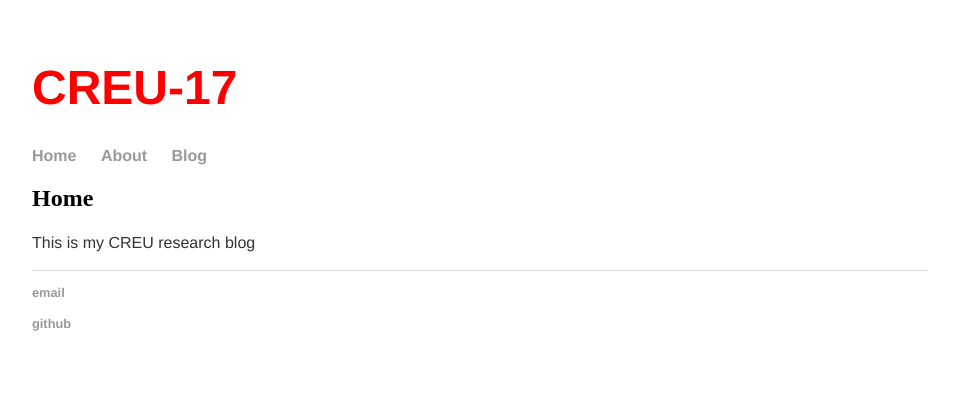
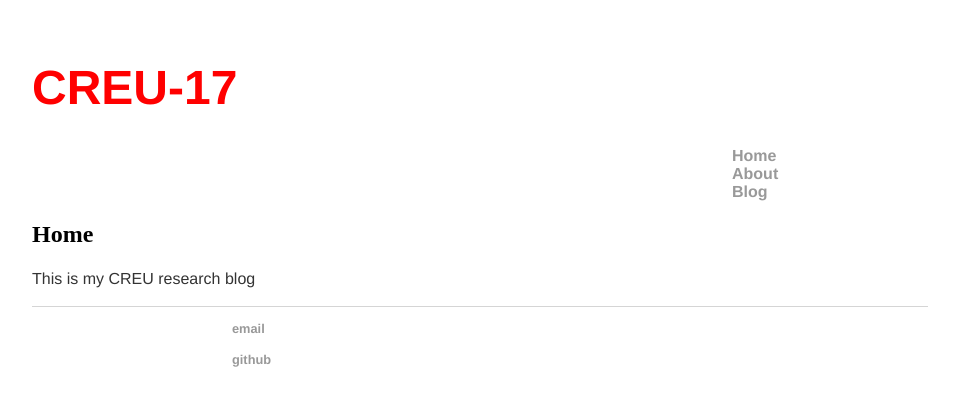
Before and after one commit to maxpaper86/CREU-Poly-17, a Jekyll site: the page built from index.html, in a window 1280 px wide. Shown: the top 406 px of the page, without its empty margins (160-1119 px from the left). Built offline with Jekyll 4.4.1, drawn with Linux system fonts in a browser that asks for light colours.

Commit message:
Update main.css

```diff
--- a/css/main.css
+++ b/css/main.css
@@ -16,13 +16,13 @@ body {
 ul {
     font-family:'Helvetica', 'Arial', 'Sans-Serif';
     padding: 0px;
-    margin-right: 200px;
+    margin-left: 200px;
     font-size: 1em;
     list-style: disc;
 }
 li {
     padding:0px;
-    margin-right: 500px;
+    margin-left: 500px;
 }
 
 a {
```
